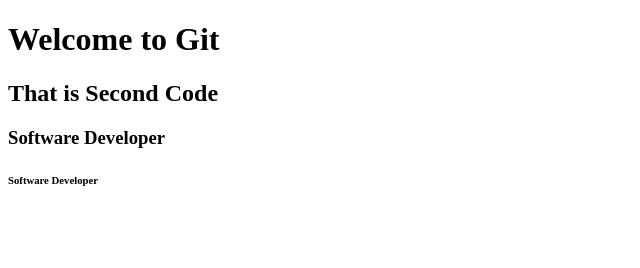
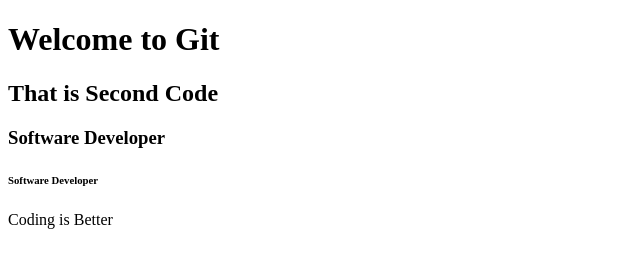
Before and after one commit to Sathish-43/Sample_github_process, a plain HTML site: page index.html in a window 1280 px wide. Shown: the whole page, without its empty margins (0-640 px from the left). Drawn offline with Linux system fonts and the light colour scheme.

Commit message:
Some Modification

```diff
--- a/index.html
+++ b/index.html
@@ -11,6 +11,7 @@
     <h2>That is Second Code</h2>
     <h3>Software Developer</h3>
     <h6>Software Developer</h6>
+    <p> Coding is Better </p>
 
 </body>
 </html>
```
